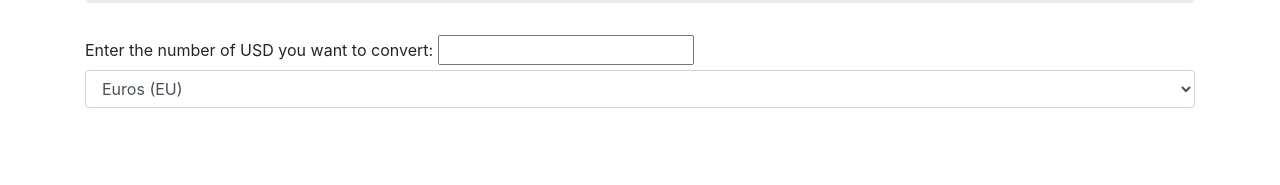
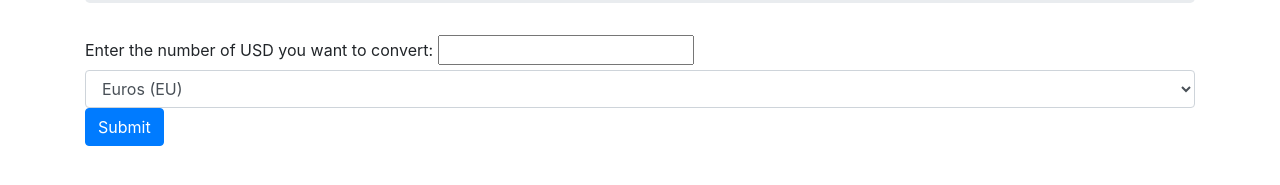
Before and after one commit to eric-endsley/currency-exchange, a website built with webpack: page src/index.html in a window 1280 px wide. Shown: the part 181-366 px from the top of the page. Built offline with nearby package versions, Linux system fonts and the light colour scheme.

Commit message:
wrap form-inputs within a form, add button

```diff
--- a/src/index.html
+++ b/src/index.html
@@ -10,15 +10,18 @@
     <div class="jumbotron">
      <h1>Currency Exchange Calculator</h1>
     </div>
+    <form id="exchange-form">
       <label for ="dollars">Enter the number of USD you want to convert:</label>
       <input id="dollars" type="number"></input>
       <select class="form-control" id="currency">
         <option value="EUR">Euros (EU)</option>
-      <option value= "GBP">Pounds (UK)</option>
+        <option value="GBP">Pounds (UK)</option>
         <option value="JPY">Yen (JP)</option>
         <option value="CNY">Yuan (CN)</option>
         <option value="BRL">Real (BZ)</option>
       </select>
+      <button type="button" class="btn btn-primary">Submit</button>
+    </form>
     <div class = "output">
     </div>
   </div>
```
Lines whose indentation alone changed are shown as unchanged.
